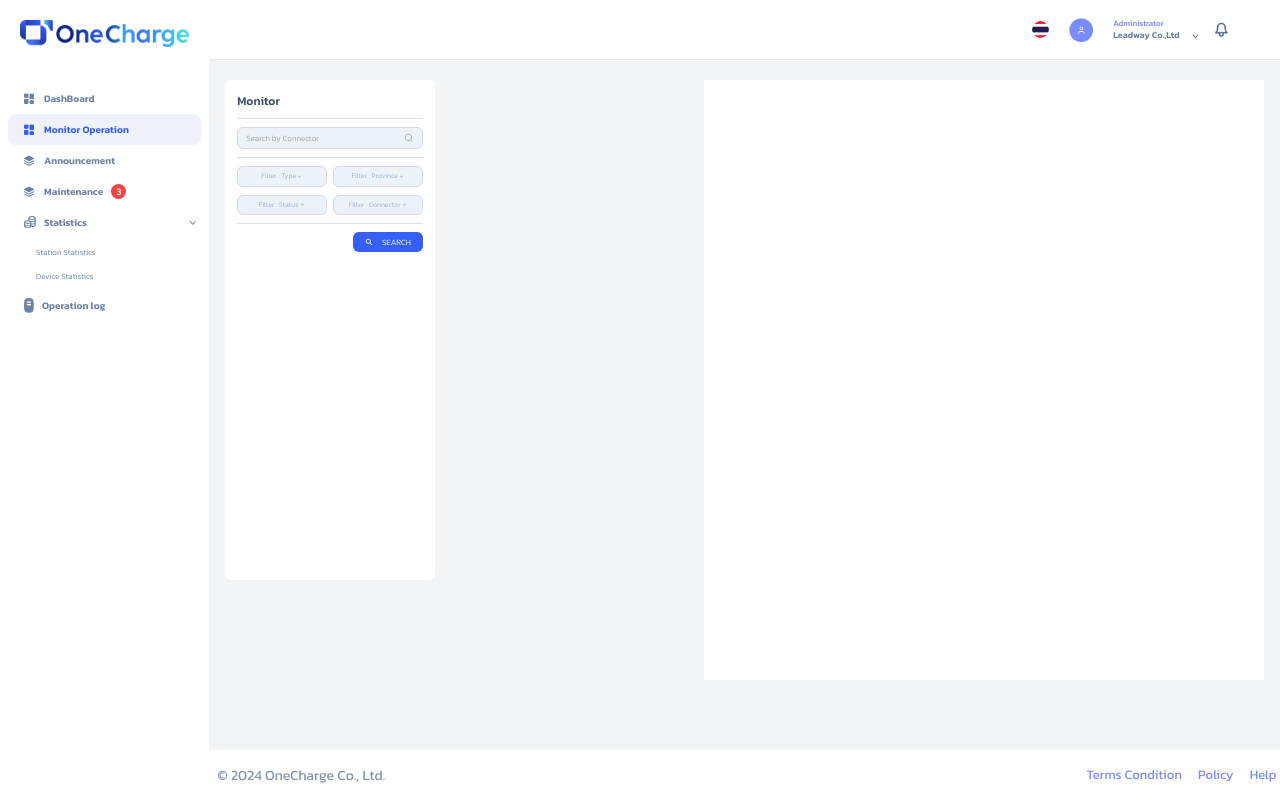
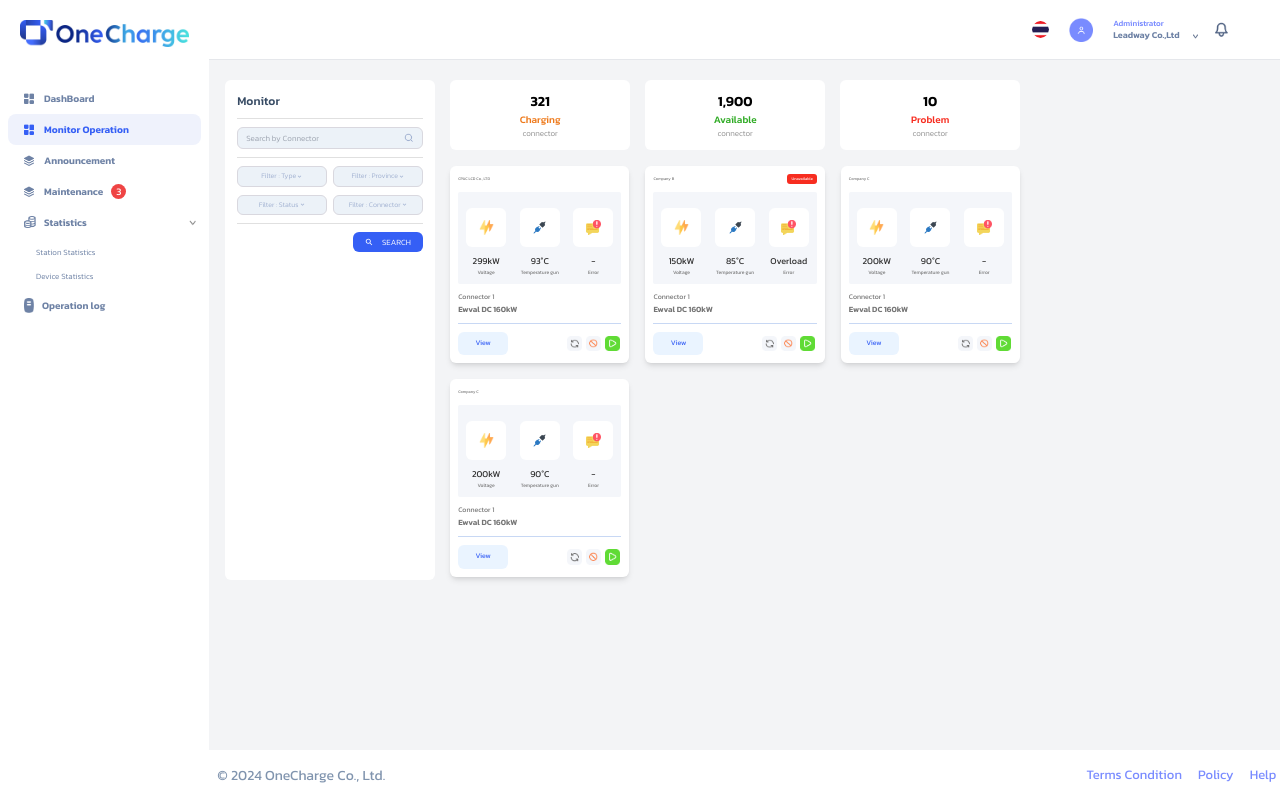
Before and after one commit to ekkasitProject/backoffice_onecharge, a Next.js app: page /monitor-operation in a window 1280 px wide. Built offline with nearby package versions, Linux system fonts and the light colour scheme.

Commit message:
feat:update monitor v2

```diff
--- a/app/components/dashboard/Maintenance.tsx
+++ b/app/components/dashboard/Maintenance.tsx
@@ -15,7 +15,7 @@ export default function Maintenance() {
   ];
 
   return (
-    <div className=" bg-white m-4 pt-3 px-3 pb-7 rounded-md shadow-md">
+    <div className=" bg-white my-4 pt-3 px-3 pb-7 rounded-md shadow-md">
       <div className="flex justify-between items-center w-full">
         <p className="text-[#364A63] text-[12px] font-medium">Maintenance</p>
         <div className="flex justify-between items-center">
--- a/app/components/monitor/Monitor.tsx
+++ b/app/components/monitor/Monitor.tsx
@@ -11,9 +11,10 @@ const FilterButton = ({ label }: { label: string }) => {
   );
 };
 
+
 export default function Monitor() {
   return (
-    <div className="w-[210px] h-[500px] bg-white rounded-md p-3">
+    <div className="w-[210px] h-[500px] fixed bg-white rounded-md p-3">
       <p className="text-[#364A63] text-[12px] font-medium ">Monitor</p>
       <div className="w-full h-[1px] bg-[#E0E0E0]  my-2" />
       <div className="w-full flex justify-between items-center bg-[#ECF2F8] px-2 py-1  border-[1px] border-[#D9D8DF] rounded-md ">
--- /dev/null
+++ b/app/components/monitor/Operation.tsx
@@ -0,0 +1,126 @@
+import React from "react";
+
+const data = [
+  {
+    id: 1,
+    name: "CPAC LCD Co., LTD",
+    status: "Available",
+    voltage: "299kW",
+    temperature: "93°C",
+    error: "-",
+  },
+  {
+    id: 2,
+    name: "Company B",
+    status: "Unavailable",
+    voltage: "150kW",
+    temperature: "85°C",
+    error: "Overload",
+  },
+  {
+    id: 3,
+    name: "Company C",
+    status: "Available",
+    voltage: "200kW",
+    temperature: "90°C",
+    error: "-",
+  },
+  {
+    id: 4,
+    name: "Company C",
+    status: "Available",
+    voltage: "200kW",
+    temperature: "90°C",
+    error: "-",
+  },
+  // Add more objects as needed
+];
+
+export default function Operation() {
+  return (
+    <div className="w-full mt-4">
+      <div className="grid grid-cols-3 gap-4 ">
+        {data.map((item) => (
+          <div
+            key={item.id}
+            className="flex justify-between items-center  rounded-md"
+          >
+            <div className="w-full bg-white p-2 rounded-md shadow-md">
+              <div className="flex justify-between items-center mb-2">
+                <p className="text-[4px] text-[#757575]">{item.name}</p>
+                <div
+                  className={`bg-[${
+                    item.status === "Available" ? "#2FAB24" : "#F72D20"
+                  }] rounded-[3px] px-1 py-[2px]`}
+                >
+                  <p className="text-[4px] text-white">{item.status}</p>
+                </div>
+              </div>
+              <div className="w-full flex flex-col bg-[#F4F6FA] rounded-sm p-2">
+                <div className="w-full flex justify-between my-2">
+                  <div className="w-[40px] py-3 flex items-center justify-center rounded-md bg-white">
+                    <img
+                      src="images/thunder.png"
+                      alt="thunder"
+                      className="w-[15px] h-[15px]"
+                    />
+                  </div>
+                  <div className="w-[40px] py-3 flex items-center justify-center rounded-md bg-white">
+                    <img
+                      src="images/plug_in.png"
+                      alt="plug in"
+                      className="w-[15px] h-[15px]"
+                    />
+                  </div>
+                  <div className="w-[40px] py-3 flex items-center justify-center rounded-md bg-white">
+                    <img
+                      src="images/message.png"
+                      alt="message"
+                      className="w-[15px] h-[15px]"
+                    />
+                  </div>
+                </div>
+                <div className="w-full flex justify-between items-center">
+                  <div className="w-[40px] flex flex-col justify-center items-center">
+                    <p className="text-[#2E2E2E] text-[9px]">{item.voltage}</p>
+                    <p className="text-[#757575] text-[5px]">Voltage</p>
+                  </div>
+                  <div className="w-[40px] flex flex-col justify-center items-center">
+                    <p className="text-[#2E2E2E] text-[9px]">
+                      {item.temperature}
+                    </p>
+                    <p className="text-[#757575] text-[5px]">Temperature gun</p>
+                  </div>
+                  <div className="w-[40px] flex flex-col justify-center items-center">
+                    <p className="text-[#2E2E2E] text-[9px]">{item.error}</p>
+                    <p className="text-[#757575] text-[5px]">Error</p>
+                  </div>
+                </div>
+              </div>
+              <div className="w-full mt-2 ">
+                <p className="text-[#757575] text-[7px]">Connector 1</p>
+                <p className="text-[#757575] text-[8px] font-semibold">
+                  Ewval DC 160kW
+                </p>
+              </div>
+              <div className="w-full h-[1px] bg-[#C8D8F4]  my-2" />
+             <div className="w-full flex justify-between">
+             <div className="w-[50px] px-2  py-1 flex items-center justify-center rounded-md bg-[#EAF4FF]">
+                <p className="text-[#355FF5] text-[7px]">View</p>
+              </div>
+              <div className="w-[60px] px-2 py-1 flex items-center justify-center rounded-md ">
+              <img src="images/restart_disable.png" alt="" className="w-[15px] h-[10-x] ml-1" />
+              <img src="images/stop_disable.png" alt="" className="w-[15px] h-[10-x] ml-1" />
+              <img src="images/start_charger.png" alt="" className="w-[15px] h-[10-x] ml-1" />
+
+              </div>
+             </div>
+
+
+            </div>
+          </div>
+        ))}
+      </div>
+    </div>
+  );
+}
--- a/app/components/navigation/navbar/page.tsx
+++ b/app/components/navigation/navbar/page.tsx
@@ -2,7 +2,7 @@ import React from 'react'
 
 export default function Navbar() {
   return (
-    <div className='w-full flex fixed  z-50  top-0  justify-around  h-[60px] bg-white border-b-[1px]'>
+    <div className='w-full flex fixed z-10  top-0  justify-around  h-[60px] bg-white border-b-[1px]'>
         <div className='flex w-[100px] h-full justify- items-center'/>
         <div className='flex w-[200px] h-full justify-between items-center mr-4'>
             <div className='w-[17px] mr-2'>
--- a/app/dashboard/page.tsx
+++ b/app/dashboard/page.tsx
@@ -1,4 +1,5 @@
-import React from "react";
+"use client";
+import React, { useEffect } from "react";
 import OverView from "../components/dashboard/Overview";
 import Energy from "../components/dashboard/Enery";
 import TotalCharge from "../components/dashboard/TotalCharge";
@@ -14,22 +15,25 @@ import TimeUtilization from "../components/dashboard/TimeUtilization";
 import Maintenance from "../components/dashboard/Maintenance";
 
 export default function Dashboard() {
+  useEffect(() => {
+    window.scrollTo(0, 0);
+  }, []);
   return (
-    <div>
-      <div className=" h-[50px] bg-white m-4 rounded-md">
+    <div className="mx-4">
+      <div className=" h-[50px] bg-white  rounded-md">
         <OverView />
       </div>
-      <div className=" flex justify-between m-4">
+      <div className=" flex justify-between my-4">
         <Energy />
         <Connectors />
         <Transactions />
         <Revenue />
       </div>
-      <div className=" flex  justify-between m-4">
+      <div className=" flex  justify-between my-4">
         <TotalCharge />
         <ViewStaionMap />
       </div>
-      <div className="flex justify-between h-[700px] m-4 rounded-md">
+      <div className="flex justify-between h-[700px] my-4 rounded-md">
         <div className="flex flex-col w-[35%]">
           <RevenueStation />
           <RealtimeMonitor />
--- a/app/layout.tsx
+++ b/app/layout.tsx
@@ -24,9 +24,11 @@ export default function RootLayout({
     <html lang="en" className={font.className}>
       <body className="flex"><Sidebar/>
       <div className="flex flex-col w-[1280px] h-screen ">
-        <div className="flex-grow overflow-auto pt-16  bg-gray-100">
+        <div className="flex-grow overflow-auto  bg-gray-100">
         <Navbar/>
+        <div className="mt-[80px]">
         {children}
+        </div>
         <Footer/>
           </div>
         </div>
--- a/app/monitor-operation/page.tsx
+++ b/app/monitor-operation/page.tsx
@@ -1,11 +1,31 @@
-import React from 'react'
-import Monitor from '../components/monitor/Monitor'
+import React from "react";
+import Monitor from "../components/monitor/Monitor";
+import Operation from "../components/monitor/Operation";
 
 export default function page() {
   return (
-    <div className='flex justify-between m-4'>
-      <Monitor/>
-      <div className='w-[560px] h-[600px] bg-white mb-20'></div>
+    <div className="flex justify-between mx-4">
+      <Monitor />
+      <div className="w-[570px] h-[600px]  ml-[225px] mb-[70px]">
+        <div className="w-full flex justify-between ">
+          <div className="w-[180px] h-[70px] flex flex-col justify-center items-center bg-white rounded-md">
+            <p className="text-[14px] font-semibold">321</p>
+            <p className="text-[10px] text-[#EE791A] font-medium">Charging</p>
+            <p className="text-[8px] text-[#909090] font-light">connector</p>
+          </div>
+          <div className="w-[180px] h-[70px] flex flex-col justify-center items-center bg-white rounded-md">
+            <p className="text-[14px] font-semibold">1,900</p>
+            <p className="text-[10px] text-[#2FAB24] font-medium">Available</p>
+            <p className="text-[8px] text-[#909090] font-light">connector</p>
+          </div>
+          <div className="w-[180px] h-[70px] flex flex-col justify-center items-center bg-white rounded-md">
+            <p className="text-[14px] font-semibold">10</p>
+            <p className="text-[10px] text-[#F72D20] font-medium">Problem</p>
+            <p className="text-[8px] text-[#909090] font-light">connector</p>
+          </div>
+        </div>
+        <Operation />
+      </div>
     </div>
-  )
+  );
 }
```
